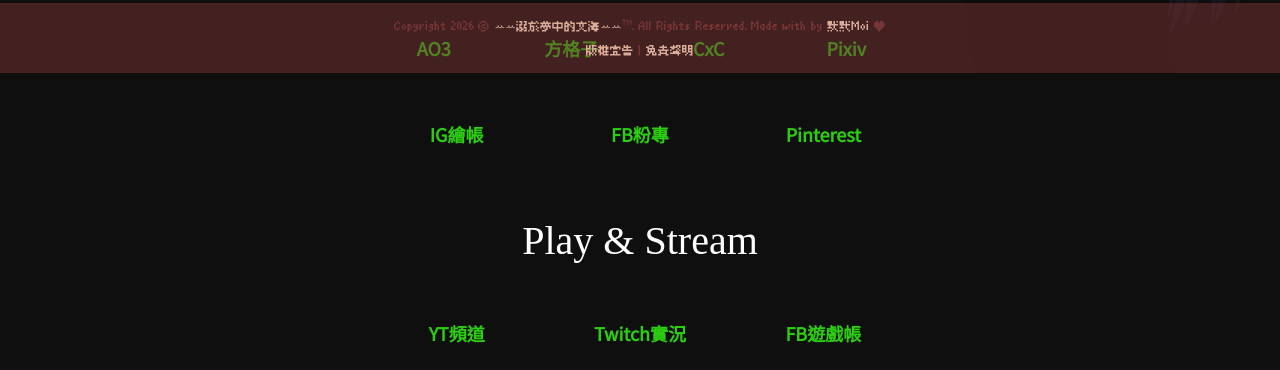
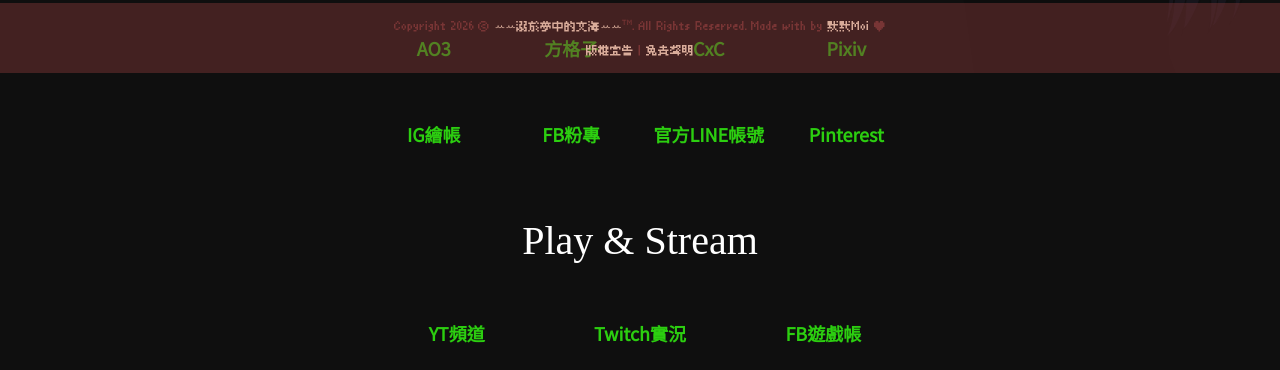
Before and after one commit to MoiChuu/moi-website, a plain HTML site: page link.html in a window 1280 px wide. Shown: the part 727-1097 px from the top of the page. Drawn offline with Linux system fonts and the light colour scheme; a web font is replaced by a local one.

Commit message:
新增官方LINE帳號

```diff
--- a/link.html
+++ b/link.html
@@ -170,6 +170,7 @@
                 <tr>
                     <th><a href="https://www.instagram.com/moi_energy.2017/" rel="nofollow" target="_blank" title="商業繪帳">IG繪帳</a></th>
                     <th><a href="https://www.facebook.com/MoiEnergy.2017" rel="nofollow" target="_blank" title="FaceBook粉絲專頁">FB粉專</a></th>
+                    <th><a href="https://line.me/R/ti/p/@409zfedm" rel="nofollow" target="_blank" title="官方LINE帳號">官方LINE帳號</a></th>
                     <th><a href="https://www.pinterest.com/Akane_Moi" rel="nofollow" target="_blank" title="Pinterest">Pinterest</a></th>
                 </tr>
                 </thead>
```
